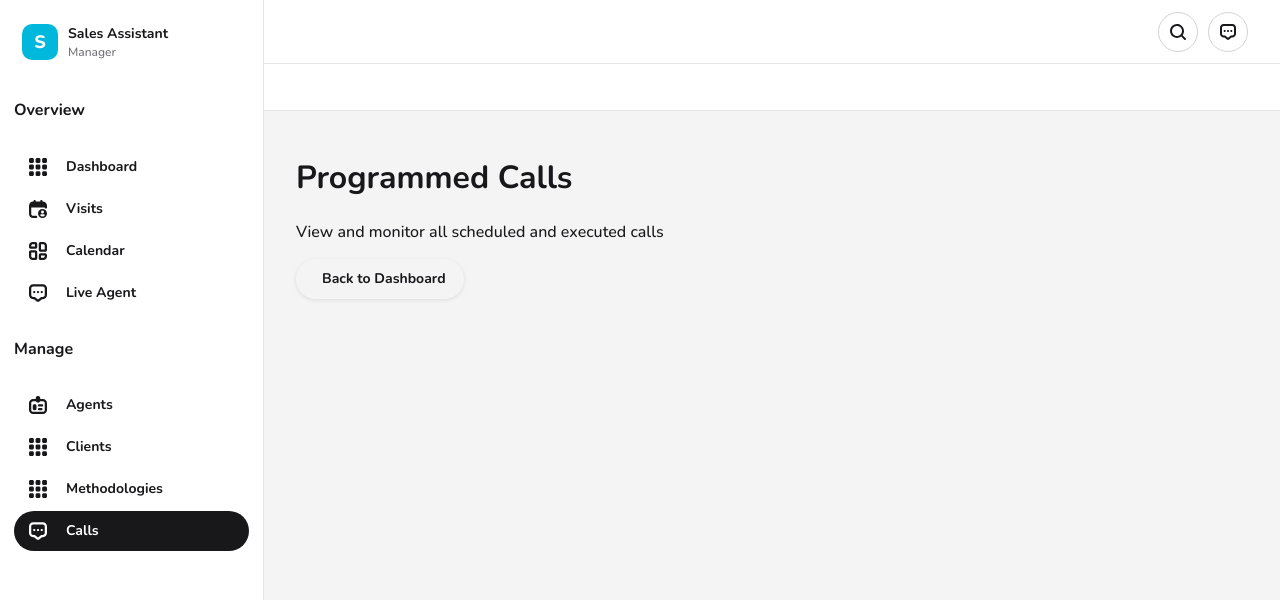
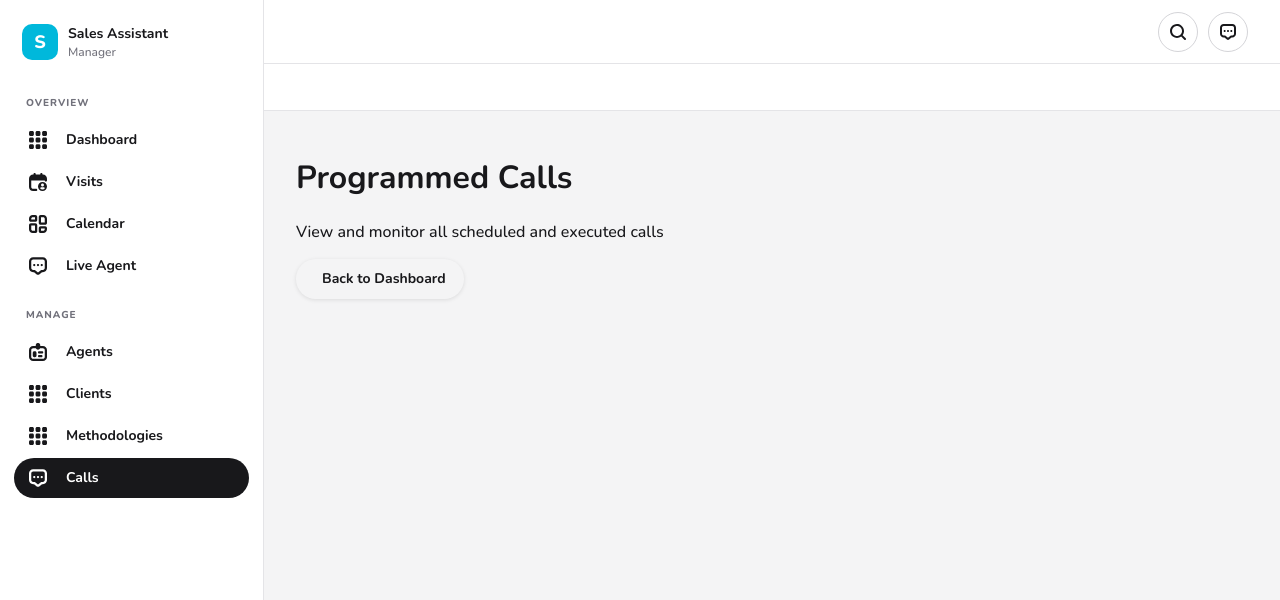
Before and after one commit to alexandruradulescu-neurony/florina-elixir, a Django app: page /manager/calls/ in a window 1280 px wide. Shown: the top 600 px of the page. Run offline with Django 4.2, Linux system fonts and the light colour scheme; the visitor is signed in with stand-in values (Sample User, id 1); data comes from the database, SQL or seed files in the repository; data that the repository does not hold is empty.

Commit message:
Fix sidebar h4 selector — section labels were unstyled
The CSS rule was scoped to `.sb .group h4` but the <h4> elements in
base.html are siblings of `.group`, not children. The selector never
matched, so OVERVIEW / MANAGE / ACCOUNT section labels rendered with
browser-default <h4> style (big, bold, big margins) instead of the
designed compact uppercase muted treatment.

Fix: widen selector to `.sb h4` so it matches the sibling structure
that already exists in base.html.

Caught by the final cross-cutting review of 54ad473.

Co-Authored-By: Claude Opus 4.7 (1M context) <noreply@anthropic.com>

```diff
--- a/static/css/shell.css
+++ b/static/css/shell.css
@@ -106,7 +106,7 @@ button {
 }
 
 .sb .group { display: flex; flex-direction: column; gap: 2px; }
-.sb .group h4 {
+.sb h4 {
   margin: 18px 12px 6px;
   font-family: var(--font-ui);
   font-weight: 800;
```
